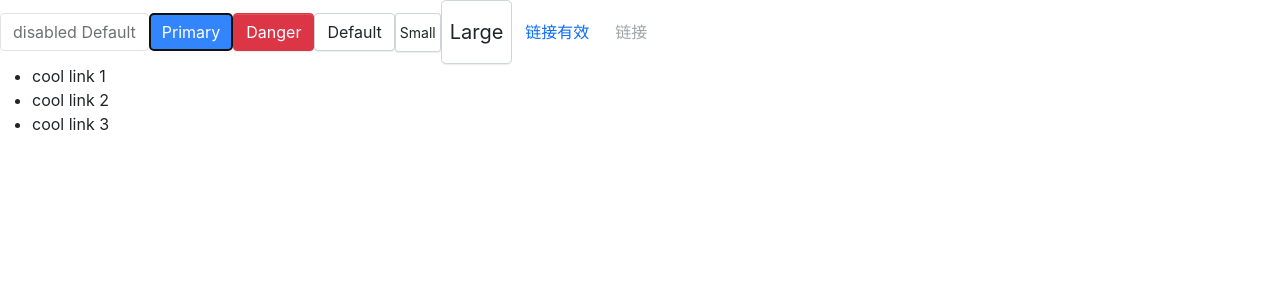
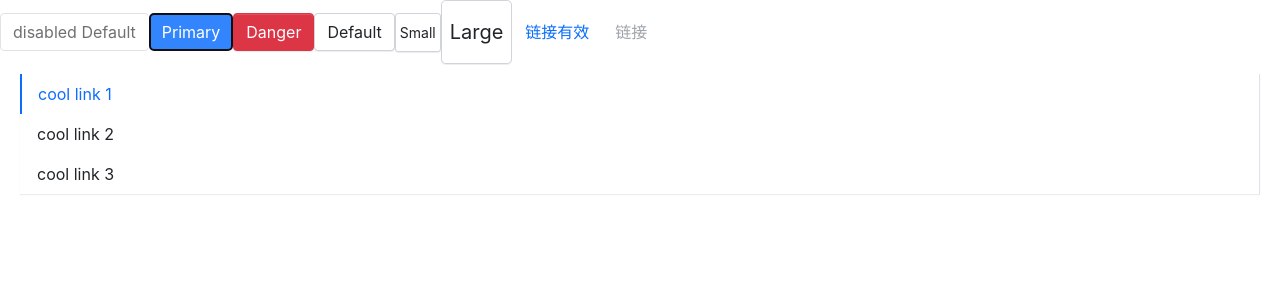
Before and after one commit to haixin-fang/starfish-ui, a React (Create React App) app: page / in a window 1280 px wide. Shown: the top 300 px of the page. Built offline with nearby package versions, Linux system fonts and the light colour scheme.

Commit message:
add Menu style

```diff
--- a/src/App.tsx
+++ b/src/App.tsx
@@ -15,15 +15,15 @@
         <Button btnType={ButtonType.Link} href="https://www.baidu.com">链接有效</Button>
         <Button btnType={ButtonType.Link} href="https://www.baidu.com" disabled>链接</Button>
       </div>
-      <div className='menu'>
-        <Menu defaultIndex={0}>
-          <MenuItem>
+      <div className='menu1'>
+        <Menu defaultIndex={0} mode="vertical">
+          <MenuItem index={0} >
             cool link 1
           </MenuItem>
-          <MenuItem>
+          <MenuItem index={1}>
             cool link 2
           </MenuItem>
-          <MenuItem>
+          <MenuItem index={2}>
             cool link 3
           </MenuItem>
         </Menu>
--- /dev/null
+++ b/src/components/Menu/_style.scss
@@ -0,0 +1,39 @@
+.menu {
+    display: flex;
+    flex-wrap: wrap;
+    padding-left: 0;
+    margin-bottom: 30px;
+    list-style: none;
+    border-bottom: $menu-border-width solid $menu-border-color;
+    box-shadow: $menu-box-shadow;
+    >.menu-item{
+        padding: $menu-item-padding-y $menu-item-padding-x;
+        cursor: pointer;
+        transition: $menu-transition;
+        &:hover, &:focus{
+            text-decoration: none;
+        }
+        &.is-disabled {
+            color: $menu-item-disabled-color;
+            pointer-events: none;
+            cursor: default
+        }
+        &.is-active, &:hover {
+            color: $menu-item-active-color;
+            border-bottom: $menu-item-active-border-width solid $menu-item-active-color;
+        }
+    }
+}
+.menu-vertical {
+    flex-direction: column;
+    border-bottom: 0px;
+    margin: 10px 20px;
+    border-right: $menu-border-width solid $menu-border-color;
+    >.menu-item {
+        border-left: $menu-border-width solid transparent;
+        &.is-active, &:hover {
+            border-bottom: 0px;
+            border-left: $menu-item-active-border-width solid $menu-item-active-color;
+        }
+    }
+}
--- a/src/components/Menu/menu.tsx
+++ b/src/components/Menu/menu.tsx
@@ -1,16 +1,24 @@
-import React from 'react'
+import React, {createContext, useState} from 'react'
 import classNames from 'classnames'
 
 type MenuMode = 'horizontal' | 'vertical' // 纵横向
-
+type SelectCallback = (selectIndex: number) => void
 interface MenuProps {
     defaultIndex?: number;
     className?: string;
     mode?: MenuMode;
     style?: React.CSSProperties;
-    onSelect?: (selectIndex: number) => void;
+    onSelect?: SelectCallback;
     children: React.ReactNode;
 }
+
+interface IMenuContext {
+    index: number;
+    onSelect?: SelectCallback;
+}
+
+export const MenuContext = createContext<IMenuContext>({index: 0})
+
 
 const Menu: React.FC<MenuProps> = (props) => {
     const {
@@ -18,14 +26,33 @@
         mode,
         style,
         children,
-        defaultIndex
+        defaultIndex,
+        onSelect
     } = props
+    const [ currentActive, setActive ] = useState(defaultIndex)
+    console.log(onSelect)
     const classes = classNames('menu', className, {
         'menu-vertical': mode === 'vertical' // 默认是横向的
     })
+    // 子组件可以调用该方法，修改值
+    const handleContext = (index: number) => {
+        setActive(index)
+        if(onSelect){
+            onSelect(index)
+        }
+    }
+    // 通过context跨组件传值，
+    // 也可以通过子组件传值修改父组件的值，然后修改传入子组件的值
+    const passedContext: IMenuContext = {
+        index: currentActive ? currentActive : 0,
+        onSelect: handleContext
+    }
+
     return (
         <ul className={classes} style={style}>
-            {children}
+            <MenuContext.Provider value={passedContext}>
+                {children}
+            </MenuContext.Provider>
         </ul>
     )
 }
--- a/src/components/Menu/menuItem.tsx
+++ b/src/components/Menu/menuItem.tsx
@@ -1,8 +1,8 @@
-import React from 'react'
+import React, {useContext} from 'react'
 import classNames from 'classnames'
-
+import {MenuContext} from './menu'
 export interface MenuItemProps {
-    index?: number;
+    index: number;
     disabled?: boolean;
     className?: string;
     style?: React.CSSProperties;
@@ -11,11 +11,19 @@
 
 const MenuItem: React.FC<MenuItemProps> = (props) => {
     const {index, disabled, className, style, children} = props
+    const menuContext = useContext(MenuContext)
+
     const classes = classNames('menu-item', className, {
         'is-disabled': disabled,
+        'is-active': menuContext.index === index && !disabled
     })
+    const handleClick = () => {
+        if (menuContext.onSelect && !disabled ) {
+            menuContext.onSelect(index)
+        }
+    }
     return (
-        <li className={classes} style={style}>
+        <li className={classes} style={style} onClick={handleClick}>
             {children}
         </li>
     )
--- a/src/styles/_reboot.scss
+++ b/src/styles/_reboot.scss
@@ -1,3 +1,4 @@
+// Normalize.css是一种CSS reset的替代方案。它在默认的HTML元素样式上提供了跨浏览器的高度一致性
 // stylelint-disable at-rule-no-vendor-prefix, declaration-no-important, selector-no-qualifying-type, property-no-vendor-prefix
 
 // Reboot
--- a/src/styles/index.scss
+++ b/src/styles/index.scss
@@ -8,3 +8,6 @@
 
 // button
 @import '../components/Button/style';
+
+// menu
+@import '../components/Menu/style'
```
Also changed, not shown: src/components/Button/_style.scss (line endings or trailing spaces).
